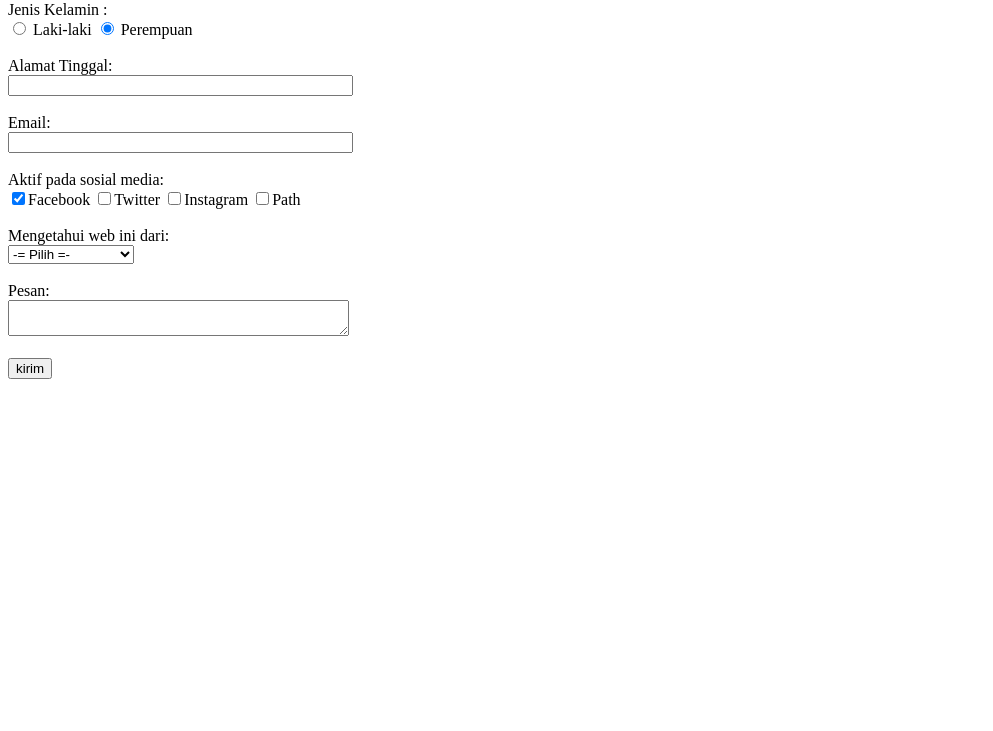
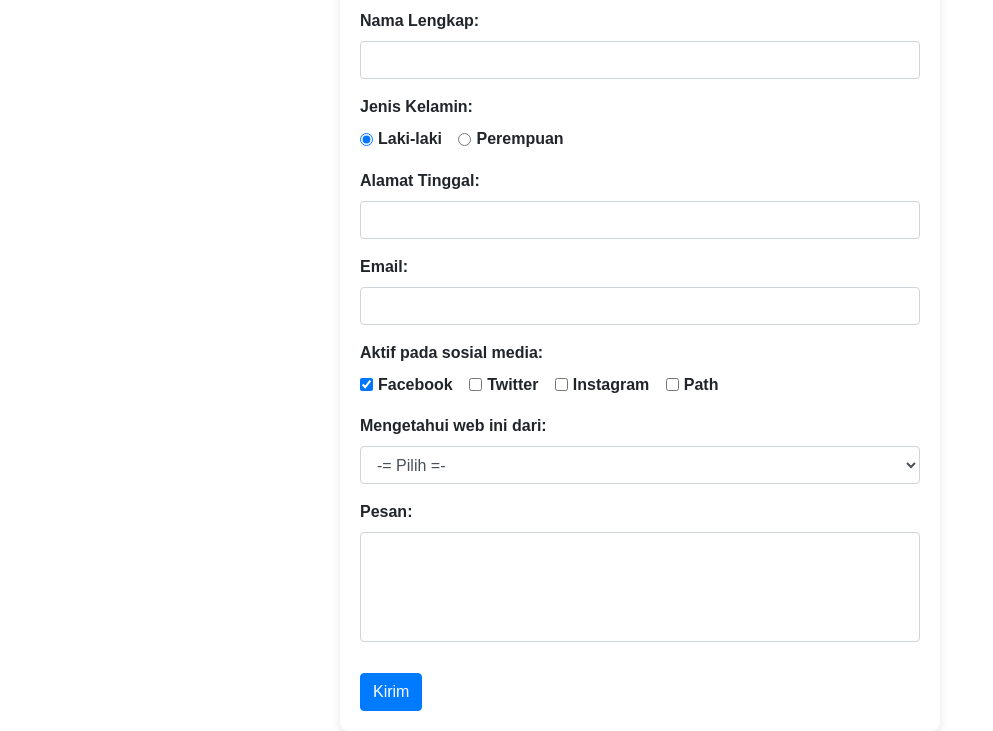
Before and after one commit to Nur-Muhammadd/nurmuhammadd.github.io, a plain HTML site: page Buku Tamu.html in a window 1280 px wide. Shown: the part 123-854 px from the top of the page, without its empty margins (0-993 px from the left). Before the commit the page ends 800 px from the top, so only its background shows below. Drawn offline with nearby package versions, Linux system fonts and the light colour scheme.

Commit message:
Update Buku Tamu.html

```diff
--- a/Buku Tamu.html
+++ b/Buku Tamu.html
@@ -2,37 +2,110 @@
 <html lang="en">
 <head>
     <meta charset="UTF-8">
-    <meta name="viewport" content="width=device-width>, initial-scale=1.0">
-    <title>Document</title>
+    <meta name="viewport" content="width=device-width, initial-scale=1.0">
+    <title>Buku Tamu</title>
+    <link rel="stylesheet" href="https://stackpath.bootstrapcdn.com/bootstrap/4.3.1/css/bootstrap.min.css">
+    <style>
+        body {
+            background-color: #f8f9fa;
+            font-family: 'Arial', sans-serif;
+        }
+
+        .container {
+            max-width: 600px;
+            background-color: #fff;
+            padding: 20px;
+            border-radius: 8px;
+            box-shadow: 0 4px 8px rgba(0, 0, 0, 0.1);
+            margin-top: 50px;
+        }
+
+        h2 {
+            color: #007bff;
+        }
+
+        label {
+            font-weight: bold;
+        }
+
+        .form-check-input {
+            margin-top: 5px;
+        }
+
+        textarea {
+            resize: none;
+        }
+
+        button {
+            margin-top: 15px;
+        }
+    </style>
 </head>
-<body>
-    <h2>Form Buku Tamu</h2>
+<body class="container">
+    <h2 class="mb-4">Form Buku Tamu</h2>
     <form>
-        Nama Lengkap :<br>
-        <input type="text" name="nama_lengkap" size="100"><br><br>
-        Jenis Kelamin : <br>
-        <input type="radio" name="jenis_kelamin" value="L" checked> Laki-laki
-        <input type="radio" name="jenis_kelamin" value="p" checked> Perempuan <br><br>
-        Alamat Tinggal:<br>
-        <input type="text" name="alamat" size="40"><br><br>
-        Email:<br>
-        <input type="text" name="email" size="40"><br><br>
-        Aktif pada sosial media:<br>
-        <input type="checkbox" name="facebook" value="ya" checked>Facebook
-        <input type="checkbox" name="twitter" value="ya">Twitter
-        <input type="checkbox" name="instagram" value="ya">Instagram
-        <input type="checkbox" name="path" value="ya">Path <br><br>
-        Mengetahui web ini dari: <br>
-        <select name="info">
-            <option selected="select">-= Pilih =-</option>
-            <option value="web">Web</option>
-            <option value="surat kabar">Surat Kabar</option>
-            <option value="teman kerabat">Teman/Kerabat</option>
-            <option vakue="browsing internet">Browsing Internet</option>
-        </select><br><br>
-        Pesan: <br>
-        <textarea name="pesan" cols="40"></textarea> <br><br>
-        <input type="submit" value="kirim">
+        <div class="form-group">
+            <label for="nama_lengkap">Nama Lengkap:</label>
+            <input type="text" class="form-control" id="nama_lengkap" name="nama_lengkap" required>
+        </div>
+        <div class="form-group">
+            <label>Jenis Kelamin:</label><br>
+            <div class="form-check form-check-inline">
+                <input class="form-check-input" type="radio" name="jenis_kelamin" value="L" checked>
+                <label class="form-check-label">Laki-laki</label>
+            </div>
+            <div class="form-check form-check-inline">
+                <input class="form-check-input" type="radio" name="jenis_kelamin" value="P">
+                <label class="form-check-label">Perempuan</label>
+            </div>
+        </div>
+        <div class="form-group">
+            <label for="alamat">Alamat Tinggal:</label>
+            <input type="text" class="form-control" id="alamat" name="alamat">
+        </div>
+        <div class="form-group">
+            <label for="email">Email:</label>
+            <input type="email" class="form-control" id="email" name="email">
+        </div>
+        <div class="form-group">
+            <label>Aktif pada sosial media:</label><br>
+            <div class="form-check form-check-inline">
+                <input class="form-check-input" type="checkbox" name="facebook" value="ya" checked>
+                <label class="form-check-label">Facebook</label>
+            </div>
+            <div class="form-check form-check-inline">
+                <input class="form-check-input" type="checkbox" name="twitter" value="ya">
+                <label class="form-check-label">Twitter</label>
+            </div>
+            <div class="form-check form-check-inline">
+                <input class="form-check-input" type="checkbox" name="instagram" value="ya">
+                <label class="form-check-label">Instagram</label>
+            </div>
+            <div class="form-check form-check-inline">
+                <input class="form-check-input" type="checkbox" name="path" value="ya">
+                <label class="form-check-label">Path</label>
+            </div>
+        </div>
+        <div class="form-group">
+            <label for="info">Mengetahui web ini dari:</label>
+            <select class="form-control" id="info" name="info">
+                <option selected="selected">-= Pilih =-</option>
+                <option value="web">Web</option>
+                <option value="surat kabar">Surat Kabar</option>
+                <option value="teman kerabat">Teman/Kerabat</option>
+                <option value="browsing internet">Browsing Internet</option>
+            </select>
+        </div>
+        <div class="form-group">
+            <label for="pesan">Pesan:</label>
+            <textarea class="form-control" id="pesan" name="pesan" rows="4"></textarea>
+        </div>
+        <button type="submit" class="btn btn-primary">Kirim</button>
     </form>
+
+    <!-- Bootstrap JS and jQuery -->
+    <script src="https://code.jquery.com/jquery-3.3.1.slim.min.js"></script>
+    <script src="https://cdnjs.cloudflare.com/ajax/libs/popper.js/1.14.7/umd/popper.min.js"></script>
+    <script src="https://stackpath.bootstrapcdn.com/bootstrap/4.3.1/js/bootstrap.min.js"></script>
 </body>
 </html>
```
